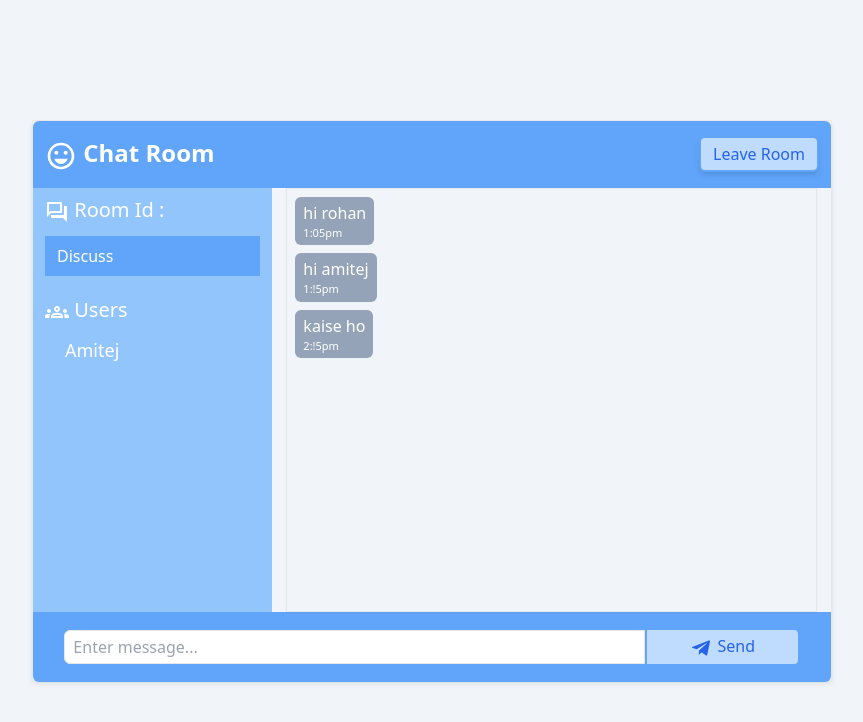
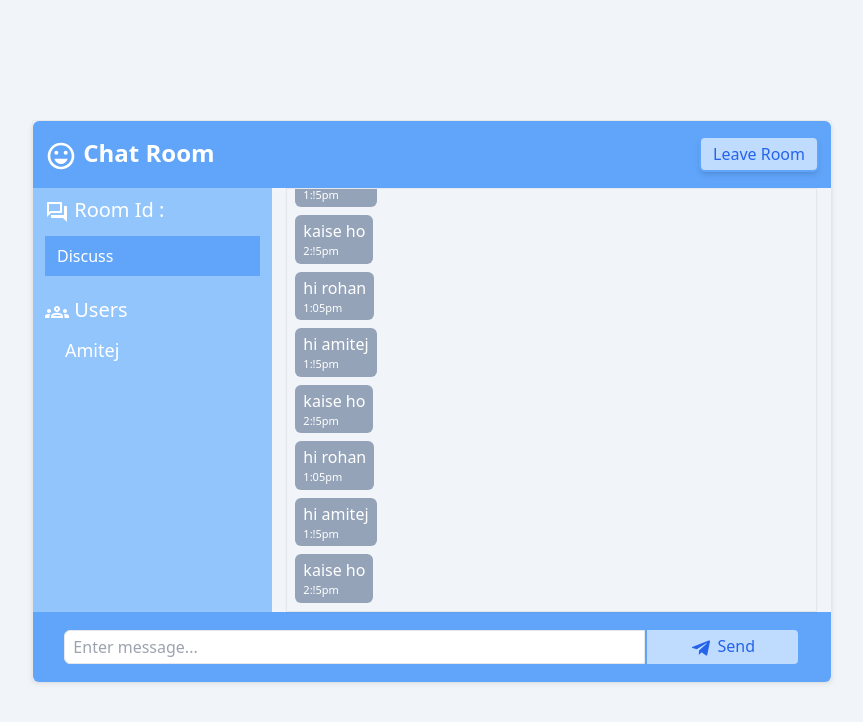
Before and after one commit to gamitej/Basic-Chat-App, a React (Vite) app in the folder client/: page /chat-room in a window 1280 px wide. Shown: the top 722 px of the page, without its empty margins (208-1071 px from the left). Built offline with nearby package versions, Linux system fonts and the light colour scheme; no server answers.

Commit message:
forward ref added to show last chat

```diff
--- a/client/src/pages/Chat/ChatBody.jsx
+++ b/client/src/pages/Chat/ChatBody.jsx
@@ -1,7 +1,16 @@
-import React, { useState } from "react";
+import React, { forwardRef, useState } from "react";
 
-const ChatBody = ({ room, username }) => {
+const ChatBody = forwardRef(({ room, username }, ref) => {
   const [messageList, setMessageList] = useState([
+    { senderName: "amitej", time: "1:05pm", message: "hi rohan" },
+    { senderName: "rohan", time: "1:!5pm", message: "hi amitej" },
+    { senderName: "amitej", time: "2:!5pm", message: "kaise ho" },
+    { senderName: "amitej", time: "1:05pm", message: "hi rohan" },
+    { senderName: "rohan", time: "1:!5pm", message: "hi amitej" },
+    { senderName: "amitej", time: "2:!5pm", message: "kaise ho" },
+    { senderName: "amitej", time: "1:05pm", message: "hi rohan" },
+    { senderName: "rohan", time: "1:!5pm", message: "hi amitej" },
+    { senderName: "amitej", time: "2:!5pm", message: "kaise ho" },
     { senderName: "amitej", time: "1:05pm", message: "hi rohan" },
     { senderName: "rohan", time: "1:!5pm", message: "hi amitej" },
     { senderName: "amitej", time: "2:!5pm", message: "kaise ho" },
@@ -12,7 +21,10 @@ const ChatBody = ({ room, username }) => {
    */
   return (
     <div className="flex m-auto w-[95%] h-full border shadow-sm">
-      <div className="flex flex-col gap-y-2 p-2 w-full">
+      <div
+        className="flex flex-col gap-y-2 p-2 w-full overflow-y-auto"
+        ref={ref}
+      >
         {messageList.map(({ senderName, time, message }, idx) => (
           <MessageBox
             senderName={senderName}
@@ -25,7 +37,7 @@ const ChatBody = ({ room, username }) => {
       </div>
     </div>
   );
-};
+});
 
 function MessageBox({ time, message, senderName, username }) {
   return (
--- a/client/src/pages/Chat/ChatRoom.jsx
+++ b/client/src/pages/Chat/ChatRoom.jsx
@@ -1,4 +1,4 @@
-import React, { useEffect, useMemo, useState } from "react";
+import React, { useEffect, useMemo, useRef, useState } from "react";
 import TelegramIcon from "@mui/icons-material/Telegram";
 
 import EmojiEmotionsOutlinedIcon from "@mui/icons-material/EmojiEmotionsOutlined";
@@ -8,6 +8,7 @@ import { useLocation, useParams } from "react-router-dom";
 
 const ChatRoom = ({ socket }) => {
   let { search } = useLocation();
+  const chatContainerRef = useRef(null);
   const [messageInput, setMessageInput] = useState("");
 
   // extracting name & roomid from url parameters
@@ -29,6 +30,12 @@ const ChatRoom = ({ socket }) => {
     socket.on("joined-chat-message", (data) => {
       console.log(data);
     });
+
+    // Scroll to the last message
+    if (chatContainerRef.current) {
+      chatContainerRef.current.scrollTop =
+        chatContainerRef.current.scrollHeight;
+    }
 
     return () => {
       socket.off("joined-chat-message", () => {
@@ -58,7 +65,7 @@ const ChatRoom = ({ socket }) => {
           <ChatRightSide room={roomId} />
         </div>
         <div className="w-[70%]">
-          <ChatBody room={roomId} username={you} />
+          <ChatBody room={roomId} username={you} ref={chatContainerRef} />
         </div>
       </div>
       {/* footer */}
```
